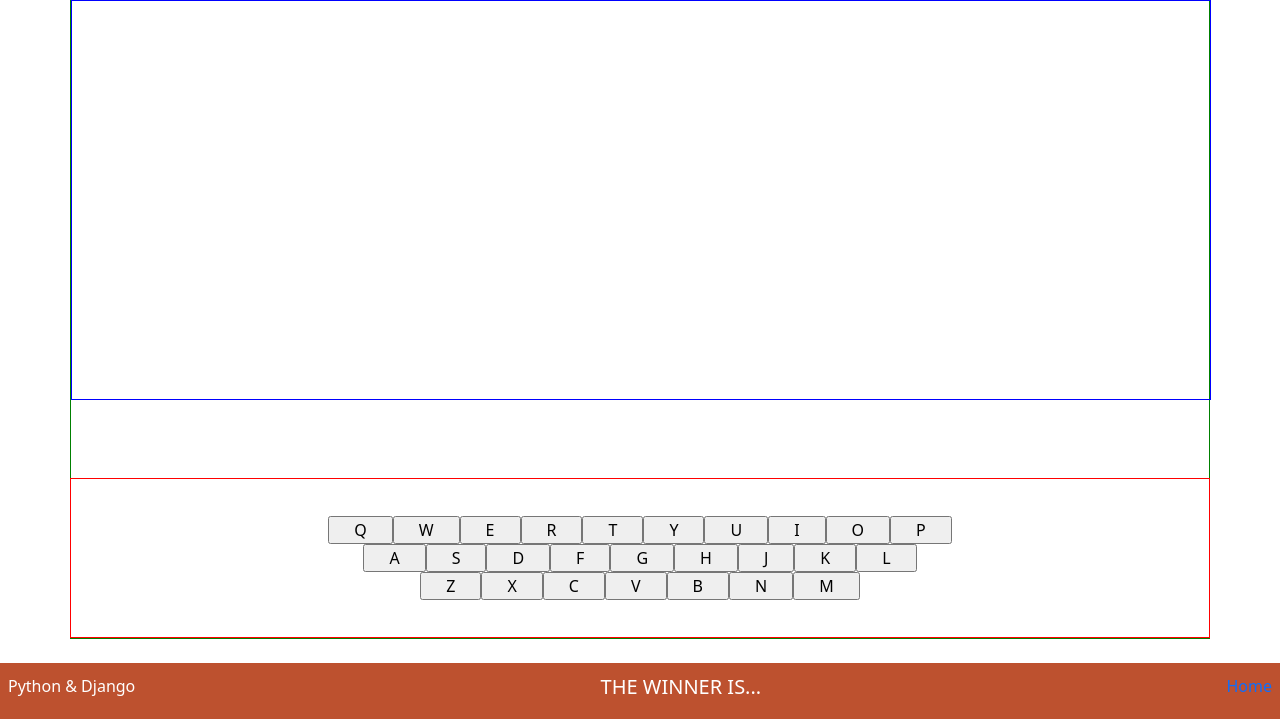
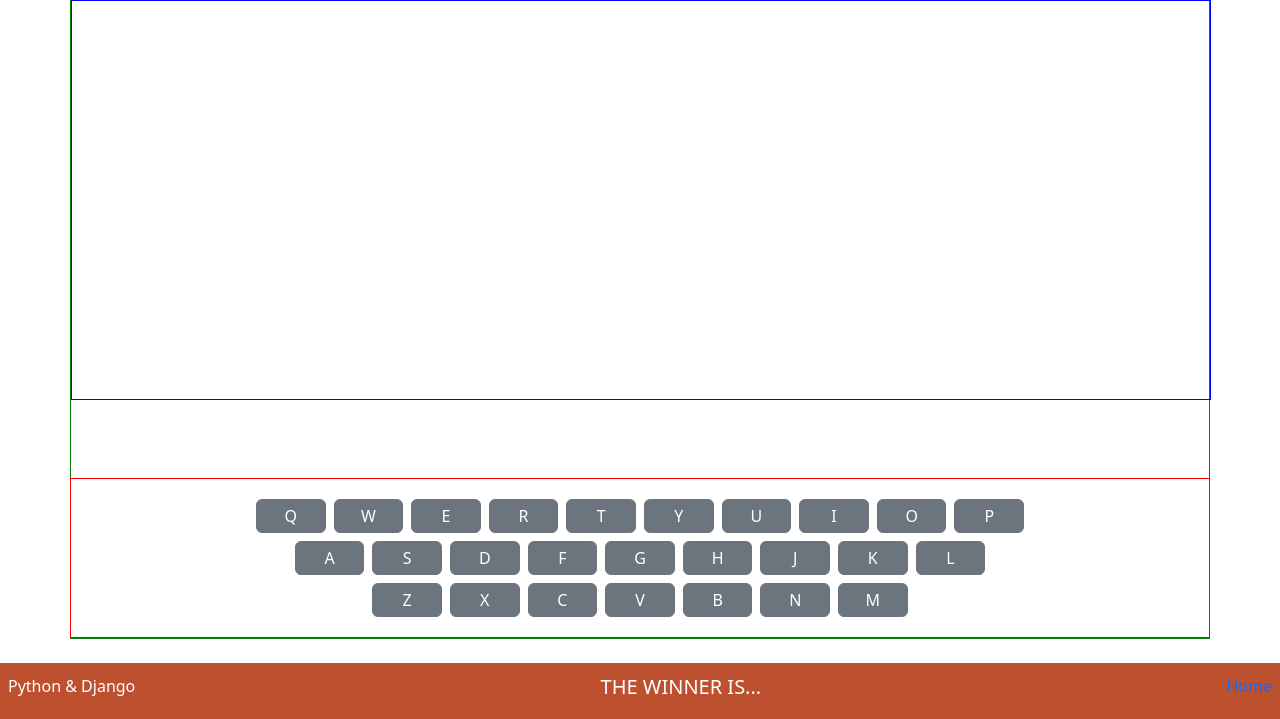
Before and after one commit to LNMIG/Games_Python, a Django app: page /guesstheword/ in a window 1280 px wide. Shown: the part 81-800 px from the top of the page. Run offline with Django 4.2, Linux system fonts and the light colour scheme.

Commit message:
Change: keyboard's keys array

```diff
--- a/static/guesstheword/css/home_guesstheword.css
+++ b/static/guesstheword/css/home_guesstheword.css
@@ -33,3 +33,8 @@ body {
   color: #ffffff;
   text-align: center;
   }
+
+.bg-keyboard {
+  background-color: #ffffff;
+  background-image: var(--bs-gradient);
+}
--- a/templates/guesstheword/home.html
+++ b/templates/guesstheword/home.html
@@ -46,17 +46,16 @@
       <form action="" method="post">
 
         {% csrf_token %}
-        <div class="container vw-100 d-flex flex-column justify-content-center align-items-center" style="height: 20vh; border: 1px solid red">
+        <div class="container vw-100 d-flex flex-column justify-content-center align-items-center bg-keyboard" style="height: 20vh; border: 1px solid red">
 
             {% for row in keyboard %}
-              <div class="row">
+              <div class="w-75 w-sm-100 d-flex align-items-center justify-content-center row-cols-sm-{{row|length}}">
                 {% for each in row %}
                   <input
                     type="submit"
                     name="key"
                     value={{ each }}
-                    class="col px-sm-4"
-                    {% comment %} style="color: transparent; {% if blocked %}cursor:not-allowed{% endif %}" {% endcomment %}
+                    class="col-1 btn btn-secondary px-1 py-1 px-sm-4 mx-1 my-1 m-sm-1 d-flex align-items-center justify-content-center"
                     {% if blocked %} disabled {% endif %}
                   >
                   </input>
```
